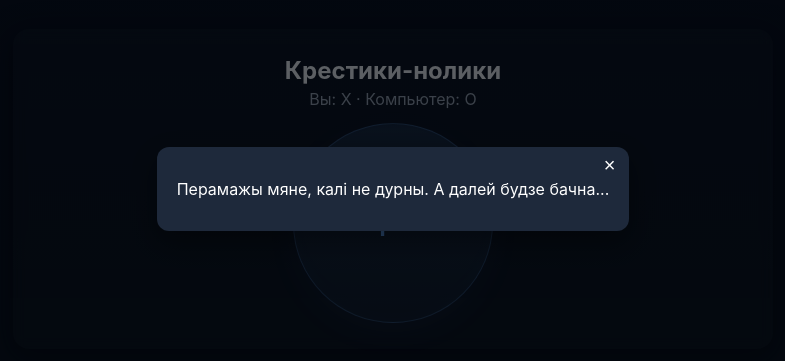
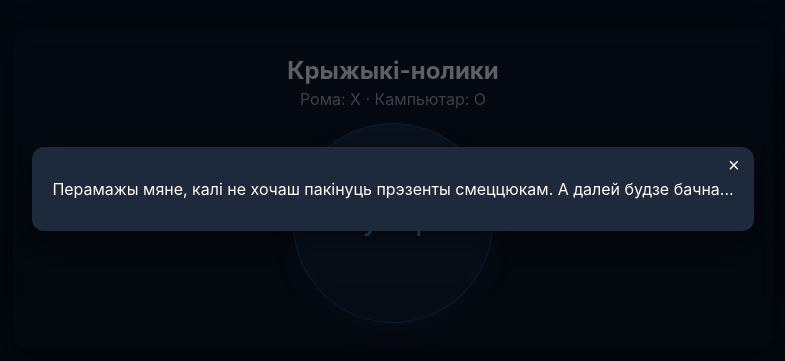
Before and after one commit to Dm-Rb/bithday, a plain HTML site: page index.html in a window 1280 px wide. Shown: the part 211-572 px from the top of the page, without its empty margins (247-1032 px from the left). Drawn offline with Linux system fonts and the light colour scheme.

Commit message:
Update index.html

```diff
--- a/index.html
+++ b/index.html
@@ -47,7 +47,7 @@
   <div id="popupOverlay" class="popup-overlay" style="display:flex">
     <div class="popup">
       <button class="close" id="popupClose">×</button>
-      <p>Перамажы мяне, калі не дурны. А далей будзе бачна...</p>
+      <p>Перамажы мяне, калі не хочаш пакінуць прэзенты смеццюкам. А далей будзе бачна...</p>
     </div>
   </div>
 
@@ -61,22 +61,22 @@
   <main class="card">
     <div class="center">
       <div id="startInfo" style="text-align:center; margin-bottom:14px">
-        <div style="font-weight:700; font-size:24px;">Крестики-нолики</div>
-        <div style="margin-top:4px; color:var(--muted);">Вы: X · Компьютер: O</div>
+        <div style="font-weight:700; font-size:24px;">Крыжыкі-нолики</div>
+        <div style="margin-top:4px; color:var(--muted);">Рома: X · Кампьютар: O</div>
       </div>
       <div class="status" id="status" style="display:none">Ход: вы</div>
-      <button id="playBtn" class="big-play" aria-label="Играть">Играть</button>
+      <button id="playBtn" class="big-play" aria-label="Играть">Гуляць</button>
 
       <section id="game" class="game" aria-hidden="true">
         <div class="info" style="width:100%">
           <div class="controls">
-            <button id="newBtn" class="btn">Новая игра</button>
+            <button id="newBtn" class="btn">Новая гульня</button>
           </div>
         </div>
         <div id="board" class="board" role="grid" aria-label="Поле крестики-нолики"></div>
         <div style="display:flex;gap:8px;margin-top:6px;align-items:center;flex-wrap:wrap;">
           <div style="font-size:13px;color:var(--muted)">Счёт:</div>
-          <div id="score" style="font-weight:700;font-size:13px">Вы: 0 · Компьютер: 0 · Ничья: 0</div>
+          <div id="score" style="font-weight:700;font-size:13px">Рома: 0 · Кампьютар: 0 · Нiчsя: 0</div>
         </div>
       </section>
     </div>
```
